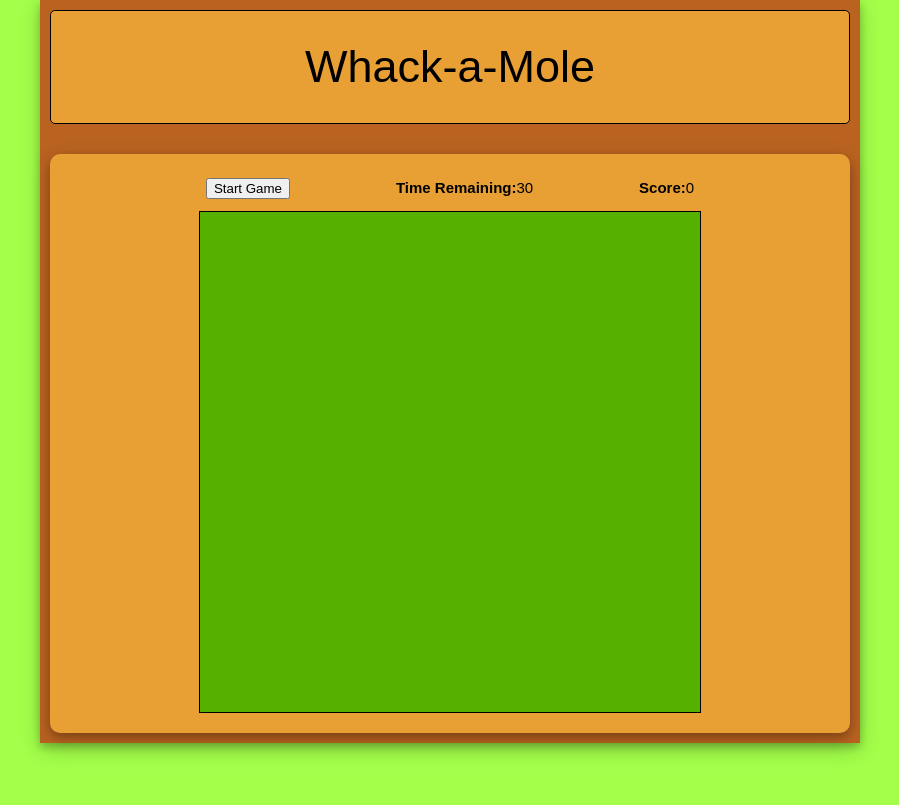
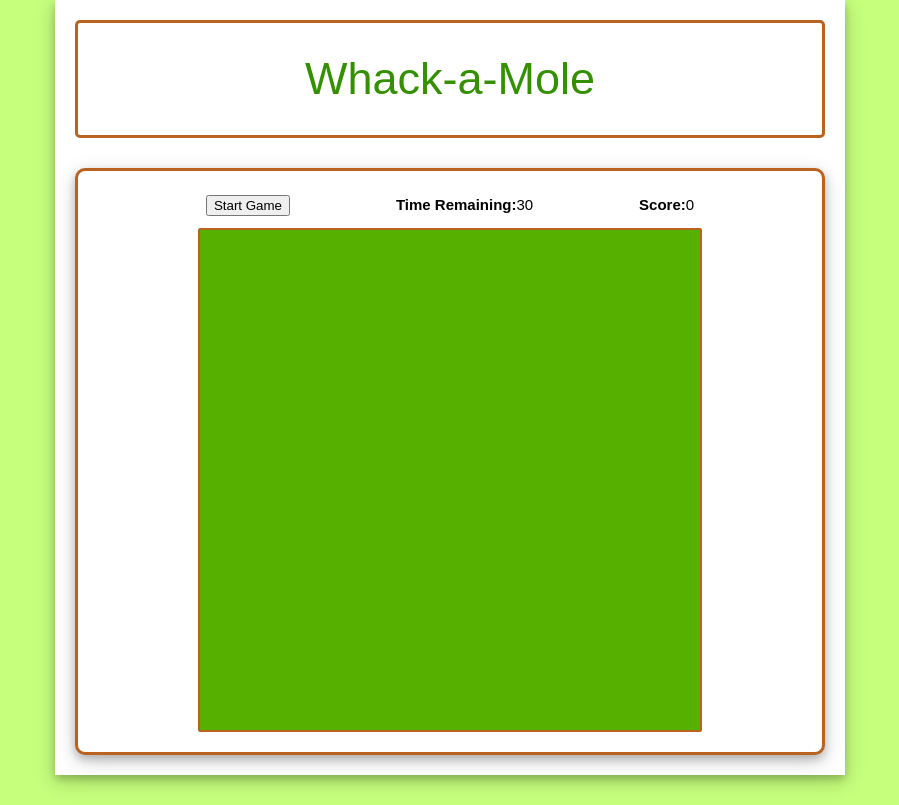
Before and after one commit to BrandonTwede/CS260Creative3, a plain HTML site: page index.html in a window 1280 px wide. Shown: the whole page, without its empty margins (190-1089 px from the left). Drawn offline with nearby package versions, Linux system fonts and the light colour scheme; some packages are replaced by stand-ins of ours.

Commit message:
Redid styles

```diff
--- a/project3.css
+++ b/project3.css
@@ -1,21 +1,40 @@
-.gameboard {
-    display:flex;
-    flex-wrap: wrap;
-    min-width:500px;
-    max-width:500px;
-    min-height:500px;
-    max-height:500px;
-    background-color: #56b000;
+
+body {
+    background-color:#c5ff7c;
+    font: 15px Arial, sans-serif;
+    margin-top:0px;
+    min-width:700px;
+}
+
+.site-container{
+    background-color:#fff;
     margin:auto;
-    border:1px solid black;
+    width:90%;
+    box-shadow: 0 4px 8px 0 rgba(0, 0, 0, 0.2), 0 6px 20px 0 rgba(0, 0, 0, 0.19);
+    padding:20px;
+    max-width:750px;
+    margin-bottom:30px;
+}
+
+h1 {
+    margin-top:0px;
+    padding:30px;
+    text-align:center;
+    background-color:#fff;
+    font-size:3em;
+    border:3px solid #ba6321;
+    font-weight:500;
+    border-radius:5px;
+    color:#349000;
 }
 
 .game {
-    background-color:#e8a035;
+    background-color:#fff;
     box-shadow: 0 4px 8px 0 rgba(0, 0, 0, 0.2), 0 6px 20px 0 rgba(0, 0, 0, 0.19);
     padding:10px;
     border-radius:10px;
     padding-bottom:20px;
+    border:3px solid #ba6321;
 }
 
 .gameInfo {
@@ -27,34 +46,17 @@
     margin: auto;
 }
 
-body {
-    background-color:#a3ff4a;
-    font: 15px Arial, sans-serif;
-    margin-top:0px;
-    min-width:700px;
-}
-
-
-h1 {
-    margin-top:0px;
-    padding:30px;
-    text-align:center;
-    background-color:#e8a035;
-    font-size:3em;
-    border:1px solid black;
-    font-weight:500;
-    border-radius:5px;
-}
-
-.site-container{
-    background-color:#ba6321;
+.gameboard {
+    display:flex;
+    flex-wrap: wrap;
+    min-width:500px;
+    max-width:500px;
+    min-height:500px;
+    max-height:500px;
+    background-color: #56b000;
     margin:auto;
-    width:90%;
-    box-shadow: 0 4px 8px 0 rgba(0, 0, 0, 0.2), 0 6px 20px 0 rgba(0, 0, 0, 0.19);
-
-    padding:10px;
-    max-width:800px;
-    margin-bottom:30px;
+    border:2px solid #ba6321;
+    border-radius: 2px;
 }
 
 .mole {
```
